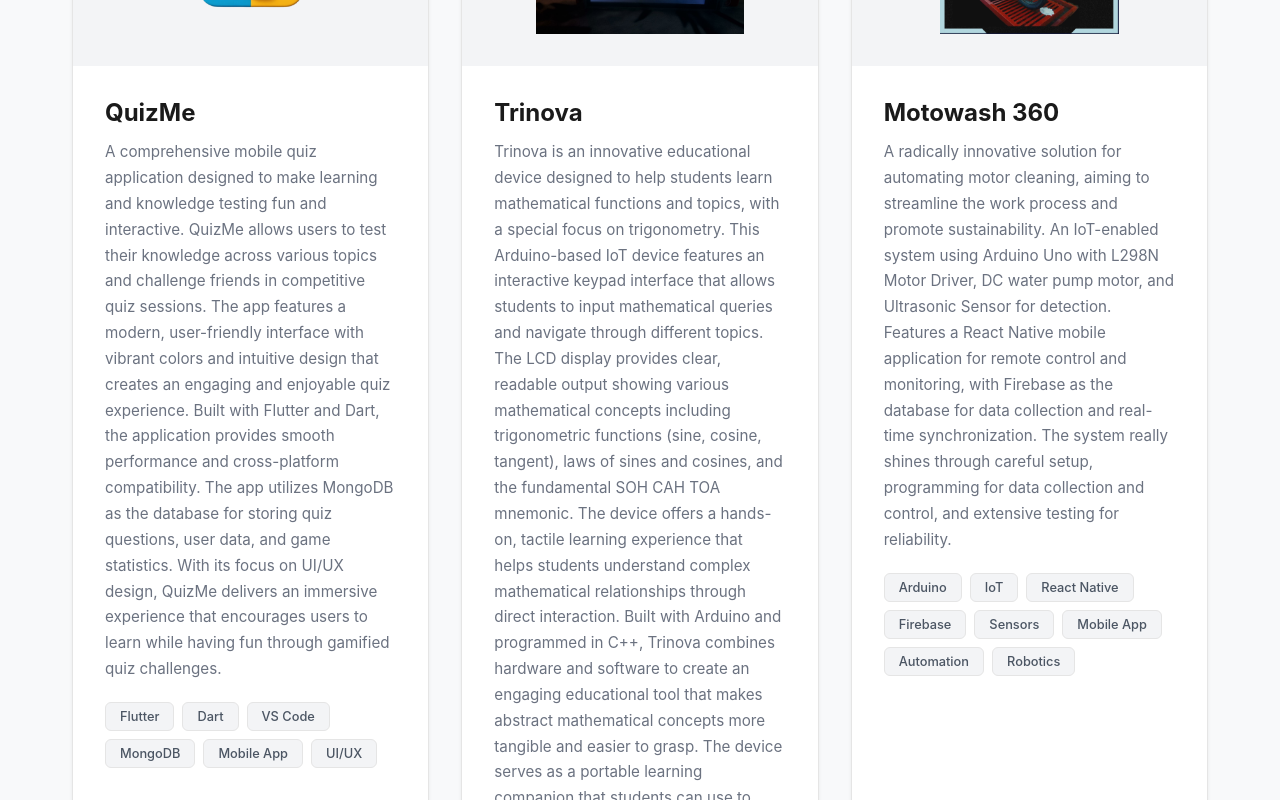
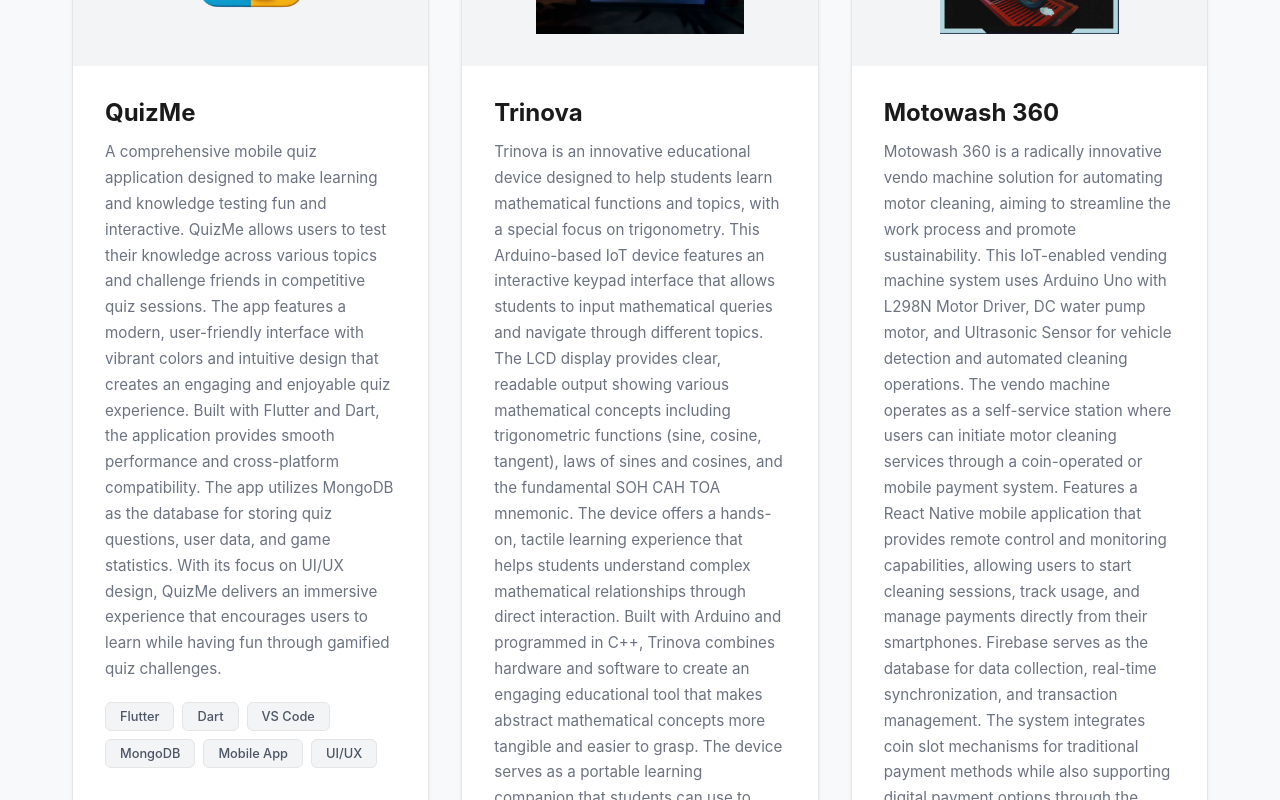
Before and after one commit to clarenceportugal/portfolio, a React (Vite) app: page / in a window 1280 px wide. Shown: the part 4380-5180 px from the top of the page. Built offline with nearby package versions, Linux system fonts and the light colour scheme.

Commit message:
Expand Motowash 360 description - add vendo machine details and payment system

```diff
--- a/src/App.tsx
+++ b/src/App.tsx
@@ -415,7 +415,7 @@ function App() {
                 id: 'motowash',
                 image: motowashImage,
                 title: 'Motowash 360',
-                description: 'A radically innovative solution for automating motor cleaning, aiming to streamline the work process and promote sustainability. An IoT-enabled system using Arduino Uno with L298N Motor Driver, DC water pump motor, and Ultrasonic Sensor for detection. Features a React Native mobile application for remote control and monitoring, with Firebase as the database for data collection and real-time synchronization. The system really shines through careful setup, programming for data collection and control, and extensive testing for reliability.',
+                description: 'Motowash 360 is a radically innovative vendo machine solution for automating motor cleaning, aiming to streamline the work process and promote sustainability. This IoT-enabled vending machine system uses Arduino Uno with L298N Motor Driver, DC water pump motor, and Ultrasonic Sensor for vehicle detection and automated cleaning operations. The vendo machine operates as a self-service station where users can initiate motor cleaning services through a coin-operated or mobile payment system. Features a React Native mobile application that provides remote control and monitoring capabilities, allowing users to start cleaning sessions, track usage, and manage payments directly from their smartphones. Firebase serves as the database for data collection, real-time synchronization, and transaction management. The system integrates coin slot mechanisms for traditional payment methods while also supporting digital payment options through the mobile app. The vendo machine really shines through careful setup, programming for data collection and control, and extensive testing for reliability, providing a complete automated motor cleaning experience that combines hardware automation with modern mobile technology.',
                 tags: ['Arduino', 'IoT', 'React Native', 'Firebase', 'Sensors', 'Mobile App', 'Automation', 'Robotics'],
                 category: ['app', 'iot']
               },
```
